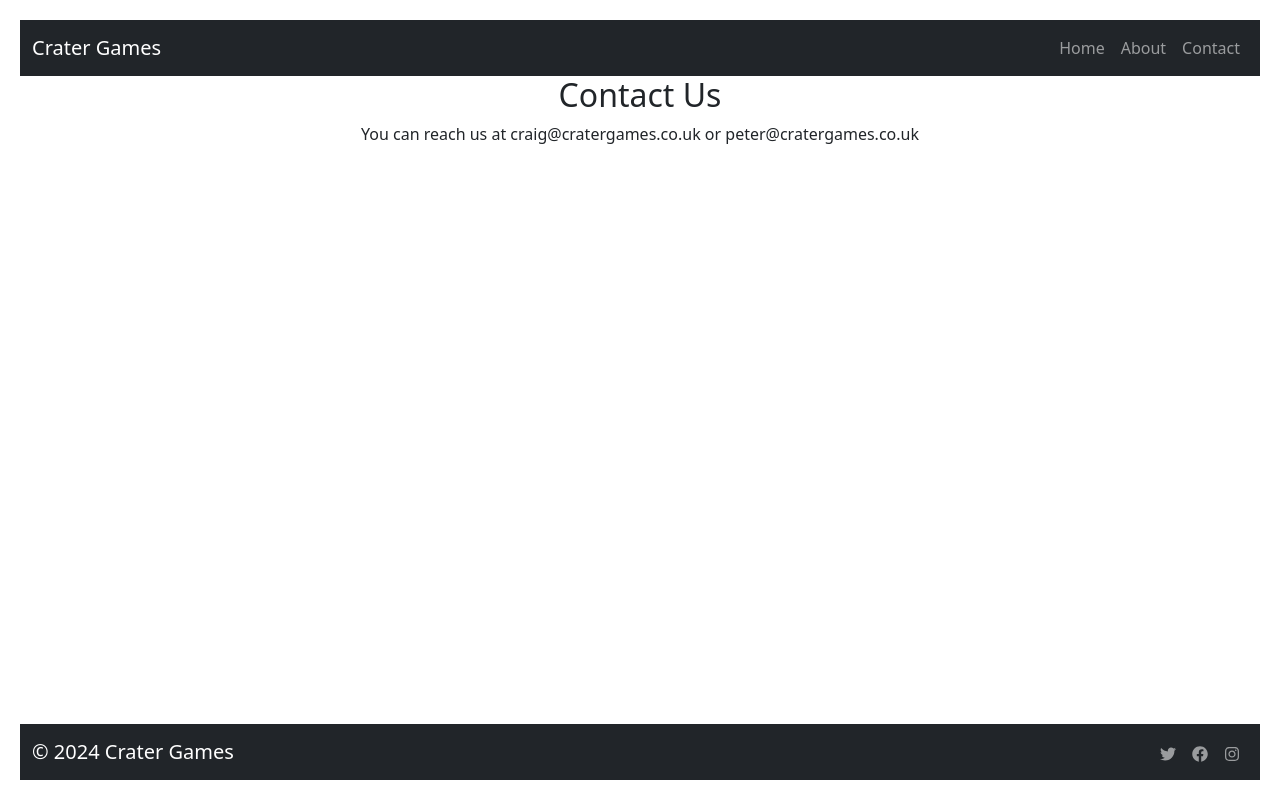
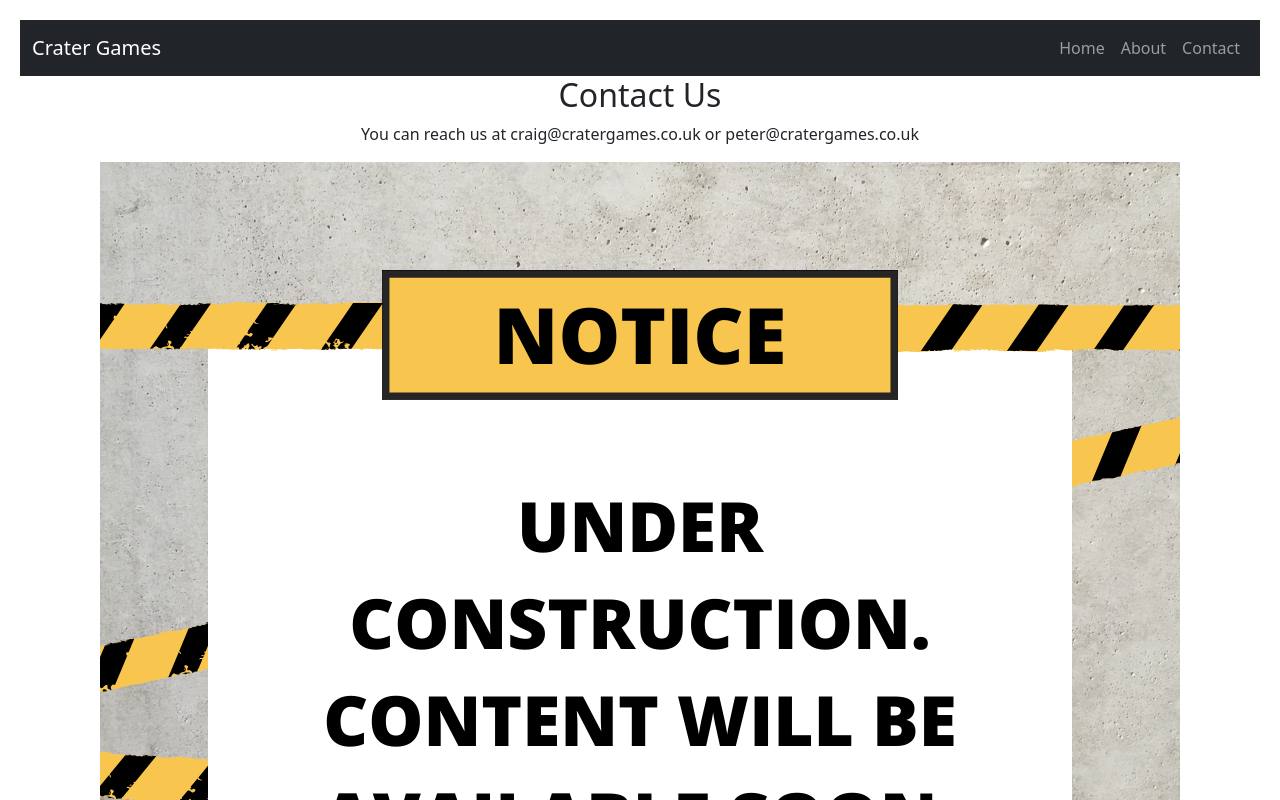
Before and after one commit to craigcratergames/CraterGames, a React (Create React App) app: page /CraterGames/contact in a window 1280 px wide. Shown: the top 800 px of the page. Built offline with nearby package versions, Linux system fonts and the light colour scheme.

Commit message:
Under Construction Image added to pages

```diff
--- a/src/components/App.jsx
+++ b/src/components/App.jsx
@@ -5,10 +5,11 @@ import About from './About';
 import Contact from './Contact';
 import NavBar from './NavBar';
 import Footer from './Footer';
+import image from '../assets/image.png'
 
 function App() {
   return (
-    <Router basename="/CraterGames/">
+    <Router basename="/CraterGames">
       <div className="App d-flex flex-column min-vh-100">
         <NavBar />
         <div className="flex-grow-1">
@@ -18,6 +19,9 @@ function App() {
             <Route path="/contact" element={<Contact />} />
           </Routes>
         </div>
+        <div className="Construction__flex-image">
+          <img src={image} alt="Under Construction" style={{width: 'auto', height: 'auto', margin: '0', padding: '0'}} />
+        </div>
         <Footer />
       </div>
     </Router>
```
Also changed, not shown: src/assets/image.png (added).
